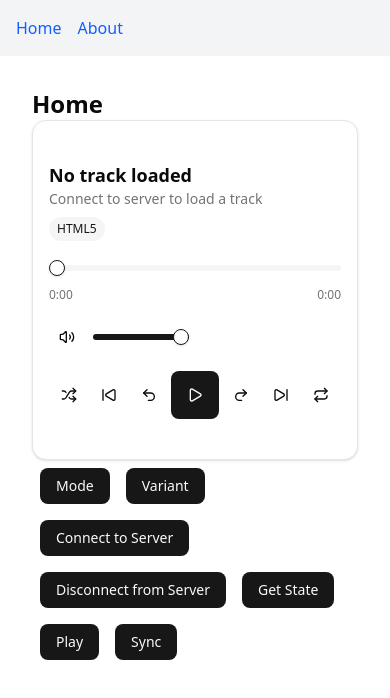
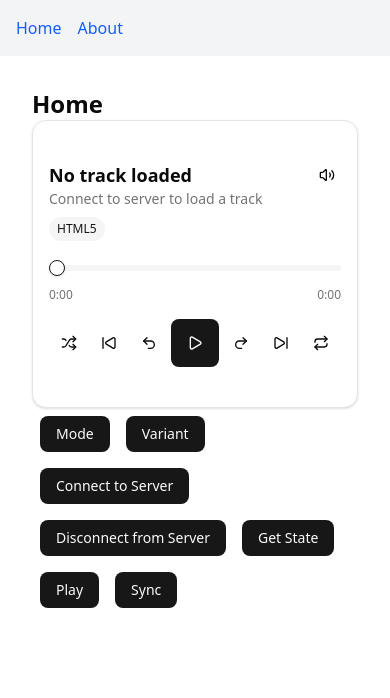
Before and after one commit to MiamiMetro/jukebox, a React (Vite) app in the folder web/: page / in a window 390 px wide. Shown: the top 698 px of the page. Built offline with nearby package versions, Linux system fonts and the light colour scheme; no server answers.

Commit message:
style improvements

```diff
--- a/web/src/components/audio-player.tsx
+++ b/web/src/components/audio-player.tsx
@@ -20,6 +20,7 @@ import {
 } from "lucide-react"
 import { useEffect, useState, useRef, useMemo, useCallback } from "react"
 import { cn } from "@/lib/utils"
+import { useIsMobile } from "@/hooks/use-mobile"
 
 interface AudioPlayerProps {
   track: Track | null
@@ -93,6 +94,7 @@ export function AudioPlayer({
   const [isDragging, setIsDragging] = useState(false)
   const wasPlayingBeforeSeekRef = useRef<boolean>(false)
   const isSeekingRef = useRef<boolean>(false)
+  const isMobile = useIsMobile()
   const playerRef = useRef<HTMLDivElement>(null)
   const volumeSliderRef = useRef<HTMLDivElement>(null)
   const progressSliderRef = useRef<HTMLDivElement>(null)
@@ -239,7 +241,8 @@ export function AudioPlayer({
         }
       }
       // Check if hovering over volume slider for volume control (with larger hitbox)
-      else if (volumeSliderRef.current?.contains(target)) {
+      // Disable on mobile since volume is controlled by device buttons
+      else if (volumeSliderRef.current?.contains(target) && !isMobile) {
         if (scrollControls.enableVolumeControl) {
           e.preventDefault()
           const volumeChange = e.deltaY > 0 ? -0.05 : 0.05
@@ -255,7 +258,7 @@ export function AudioPlayer({
       element.addEventListener("wheel", handleWheel, { passive: false })
       return () => element.removeEventListener("wheel", handleWheel)
     }
-  }, [scrollControls, mode, playerState.currentTime, playerState.duration, playerState.volume, playerState.isPlaying, seek, setVolume, events, handleSeekStart, handleSeekEnd])
+  }, [scrollControls, mode, playerState.currentTime, playerState.duration, playerState.volume, playerState.isPlaying, isMobile, seek, setVolume, events, handleSeekStart, handleSeekEnd])
 
   useEffect(() => {
     const handleKeyDown = (e: KeyboardEvent) => {
@@ -412,11 +415,12 @@ export function AudioPlayer({
               <p className="font-medium text-sm truncate">{displayTrack.title}</p>
               <p className="text-xs text-muted-foreground truncate">{displayTrack.artist}</p>
             </div>
-            {/* Volume control in top right */}
+            {/* Volume control in top right - hide slider on mobile (uses device volume) */}
             <div className="flex items-center gap-1.5 shrink-0">
               <Button size="icon" variant="ghost" onClick={handleToggleMute} className="h-7 w-7">
                 {playerState.isMuted ? <VolumeX className="h-3.5 w-3.5" /> : <Volume2 className="h-3.5 w-3.5" />}
               </Button>
+              {!isMobile && (
                 <div ref={volumeSliderRef} className="w-16 py-2">
                   <Slider
                     value={[playerState.isMuted ? 0 : playerState.volume]}
@@ -425,6 +429,7 @@ export function AudioPlayer({
                     onValueChange={(value) => handleVolumeChange(value[0])}
                   />
                 </div>
+              )}
             </div>
           </div>
 
@@ -592,11 +597,12 @@ export function AudioPlayer({
             </div>
             <span className="text-xs text-muted-foreground w-10 shrink-0">{formatTime(playerState.duration)}</span>
 
-            {/* Volume */}
-            <div className="flex items-center gap-2 w-28 shrink-0 ml-2">
+            {/* Volume - hide slider on mobile (uses device volume) */}
+            <div className="flex items-center gap-2 shrink-0 ml-2" style={isMobile ? { width: "auto" } : { width: "7rem" }}>
               <Button size="icon" variant="ghost" onClick={handleToggleMute} className="h-8 w-8">
                 {playerState.isMuted ? <VolumeX className="h-4 w-4" /> : <Volume2 className="h-4 w-4" />}
               </Button>
+              {!isMobile && (
                 <div ref={volumeSliderRef} className="flex-1 py-2">
                   <Slider
                     value={[playerState.isMuted ? 0 : playerState.volume]}
@@ -605,6 +611,7 @@ export function AudioPlayer({
                     onValueChange={(value) => handleVolumeChange(value[0])}
                   />
                 </div>
+              )}
             </div>
           </div>
         </div>
@@ -636,14 +643,23 @@ export function AudioPlayer({
             />
           )}
           <div className="flex-1 min-w-0">
+            <div className="flex items-start justify-between gap-2">
+              <div className="flex-1 min-w-0">
                 <h3 className="font-semibold text-lg md:text-xl truncate">{displayTrack.title}</h3>
                 <p className="text-muted-foreground text-sm md:text-base truncate">{displayTrack.artist}</p>
                 <div className="flex items-center gap-2 mt-2 flex-wrap">
                   <span className="text-xs px-2 py-1 rounded-full bg-secondary text-secondary-foreground">
                     {displayTrack.source.toUpperCase()}
                   </span>
-              {mode === "listener" && (
-                <span className="text-xs px-2 py-1 rounded-full bg-primary/10 text-primary">Listener Mode</span>
+                </div>
+              </div>
+              {/* Volume control on mobile - positioned at top like mini variant */}
+              {isMobile && (
+                <div className="flex items-center gap-1.5 shrink-0">
+                  <Button size="icon" variant="ghost" onClick={handleToggleMute} className="h-7 w-7">
+                    {playerState.isMuted ? <VolumeX className="h-3.5 w-3.5" /> : <Volume2 className="h-3.5 w-3.5" />}
+                  </Button>
+                </div>
               )}
             </div>
           </div>
@@ -677,7 +693,8 @@ export function AudioPlayer({
 
         {/* Controls */}
         <div className="flex flex-col md:flex-row items-center justify-between gap-4">
-          {/* Volume controls */}
+          {/* Volume controls - hide on mobile (positioned at top), show on desktop */}
+          {!isMobile && (
             <div className="flex items-center gap-2 w-full md:w-auto">
               <Button size="icon" variant="ghost" onClick={handleToggleMute} className="h-9 w-9">
                 {playerState.isMuted ? <VolumeX className="h-5 w-5" /> : <Volume2 className="h-5 w-5" />}
@@ -692,6 +709,7 @@ export function AudioPlayer({
                 />
               </div>
             </div>
+          )}
 
           {/* Main playback controls */}
           <div className="flex items-center gap-1 md:gap-2">
--- a/web/src/lib/audio-adapters/html5-adapter.ts
+++ b/web/src/lib/audio-adapters/html5-adapter.ts
@@ -53,11 +53,27 @@ export class HTML5AudioAdapter implements AudioPlayerAdapter {
   }
 
   async play(): Promise<void> {
-    await this.audio.play()
+    // Check if audio has a source and is ready before playing
+    if (this.audio.src && this.audio.readyState >= HTMLMediaElement.HAVE_METADATA) {
+      try {
+        await this.audio.play()
+      } catch (error) {
+        // Silently handle play errors (audio not ready, source not loaded, etc.)
+        console.debug("Play failed:", error)
+      }
+    }
   }
 
   pause(): void {
-    this.audio.pause()
+    // Check if audio has a source before pausing (safe to call even without source)
+    if (this.audio.src) {
+      try {
+        this.audio.pause()
+      } catch (error) {
+        // Silently handle pause errors
+        console.debug("Pause failed:", error)
+      }
+    }
   }
 
   seek(time: number): void {
```
Lines whose indentation alone changed are shown as unchanged.
